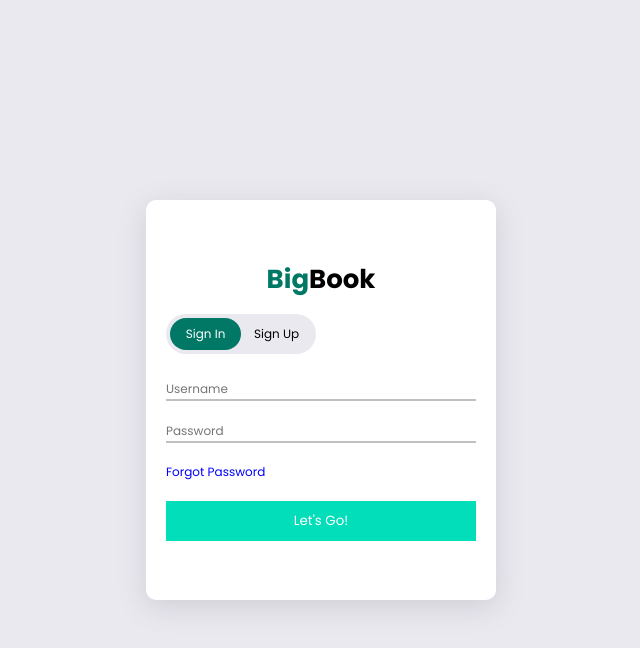
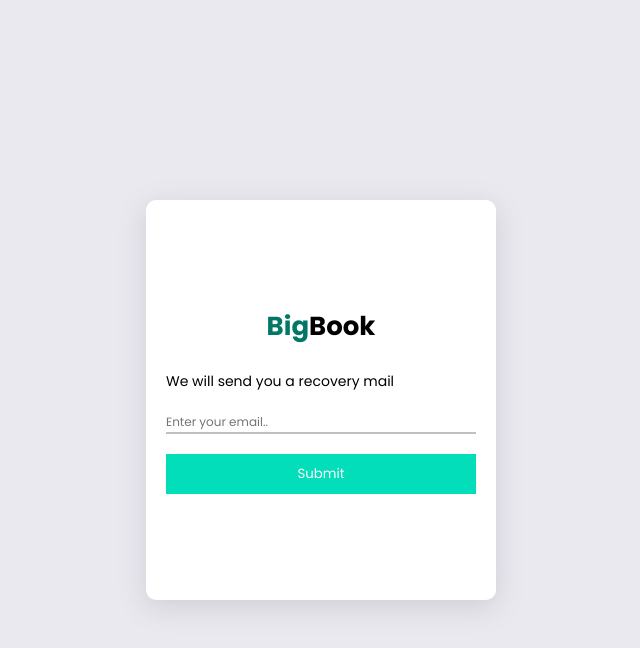
Before and after one commit to iamandobriyal/BigBook, a plain HTML site: page pages/login.html in a window 1280 px wide. Both pictures are taken after a click on the element "Forgot Password". Shown: the whole page, without its empty margins (319-959 px from the left). Drawn offline with Linux system fonts and the light colour scheme.

Commit message:
login form changes

```diff
--- a/css/log-reg.css
+++ b/css/log-reg.css
@@ -91,6 +91,12 @@ body{
 #register{
     display: none;
 }
+#forget{
+    display: none;
+}
+#forget span{
+    font-size: 14px;
+}
 @media screen and (max-width:798px){
     .container{
         width: 280px;
--- a/css/style.css
+++ b/css/style.css
@@ -535,9 +535,6 @@ section{
         width: 180px;
         height: 200px;
     }
-    #shop .container .item .details{
-
-    }
 }
 
 @media screen and (max-width:390px)
--- a/js/login.js
+++ b/js/login.js
@@ -2,8 +2,10 @@ let signupbtn = document.querySelector('#signup');
 let signinbtn = document.querySelector('#signin');
 let login = document.querySelector('#login');
 let register = document.querySelector('#register');
-let buttons = document.querySelectorAll('buttons');
+let buttons = document.querySelectorAll('button');
 let fields = document.querySelectorAll('input');
+let forget = document.querySelector('#fr');
+let stch = document.querySelector('.switch');
 signupbtn.addEventListener('click',function()
 {
     signupbtn.classList.add('active');
@@ -26,3 +28,10 @@ buttons[1].addEventListener('click',function()
         document.querySelector('output').textContent = "Password Does Not Match";
     }
 })
+
+forget.addEventListener('click',function(){
+    document.querySelector('#forget').style.display = "flex";
+    login.style.display = "none";
+    register.style.display = "none";
+    stch.style.display = "none";
+})
--- a/pages/login.html
+++ b/pages/login.html
@@ -23,7 +23,7 @@
         <form action="" id="login">
             <input type="text" placeholder="Username" required>
             <input type="Password" placeholder="Password" required>
-            <p>Forgot Password</p>
+            <p id="fr">Forgot Password</p>
             <button>Let's Go!</button>
         </form>
         <form action="" id="register">
@@ -34,6 +34,11 @@
             <output></output>
             <button>Sign Up</button>
         </form>
+        <form action="" id="forget">
+            <span>We will send you a recovery mail</span>
+            <input type="email" placeholder="Enter your email..">
+            <button>Submit</button>
+        </form>
     </div>
 </body>
 <script src="../js/login.js"></script>
```
